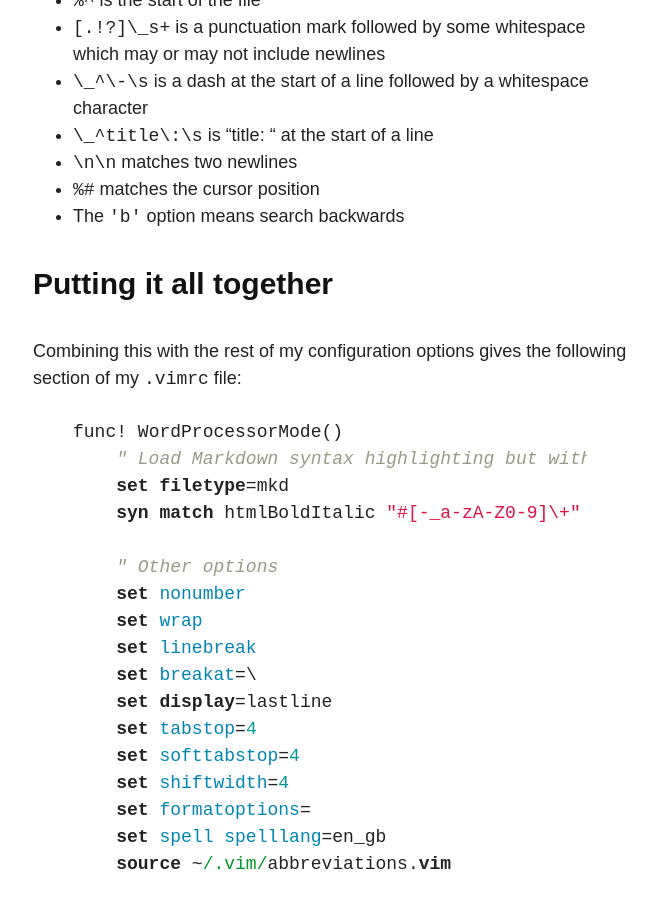
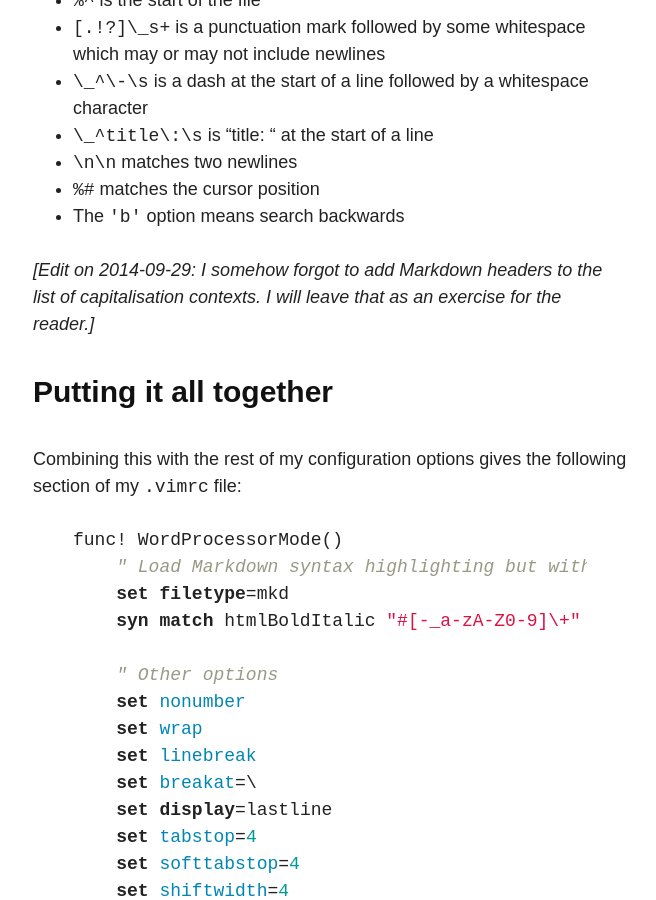
Before and after one commit to davidxmoody/davidxmoody.com, a Jekyll site: the page built from _posts/2014-08-29-vim-auto-capitalisation.md, in a window 1280 px wide and 900 px high, scrolled down 2146 px. Shown: the whole window, without its empty margins (310-966 px from the left). Built offline with Jekyll 4.4.1, drawn with Linux system fonts in a browser that asks for light colours.

Commit message:
Added Markdown header Vim capitalisation post edit

```diff
--- a/_posts/2014-08-29-vim-auto-capitalisation.md
+++ b/_posts/2014-08-29-vim-auto-capitalisation.md
@@ -61,6 +61,8 @@ It can be tricky to figure out what's going on in a regular expression like that
 - `%#` matches the cursor position
 - The `'b'` option means search backwards
 
+*[Edit on 2014-09-29: I somehow forgot to add Markdown headers to the list of capitalisation contexts. I will leave that as an exercise for the reader.]*
+
 ## Putting it all together
 
 Combining this with the rest of my configuration options gives the following section of my `.vimrc` file:
```
Also changed, not shown: _ideas.md (+0 -1 lines).
